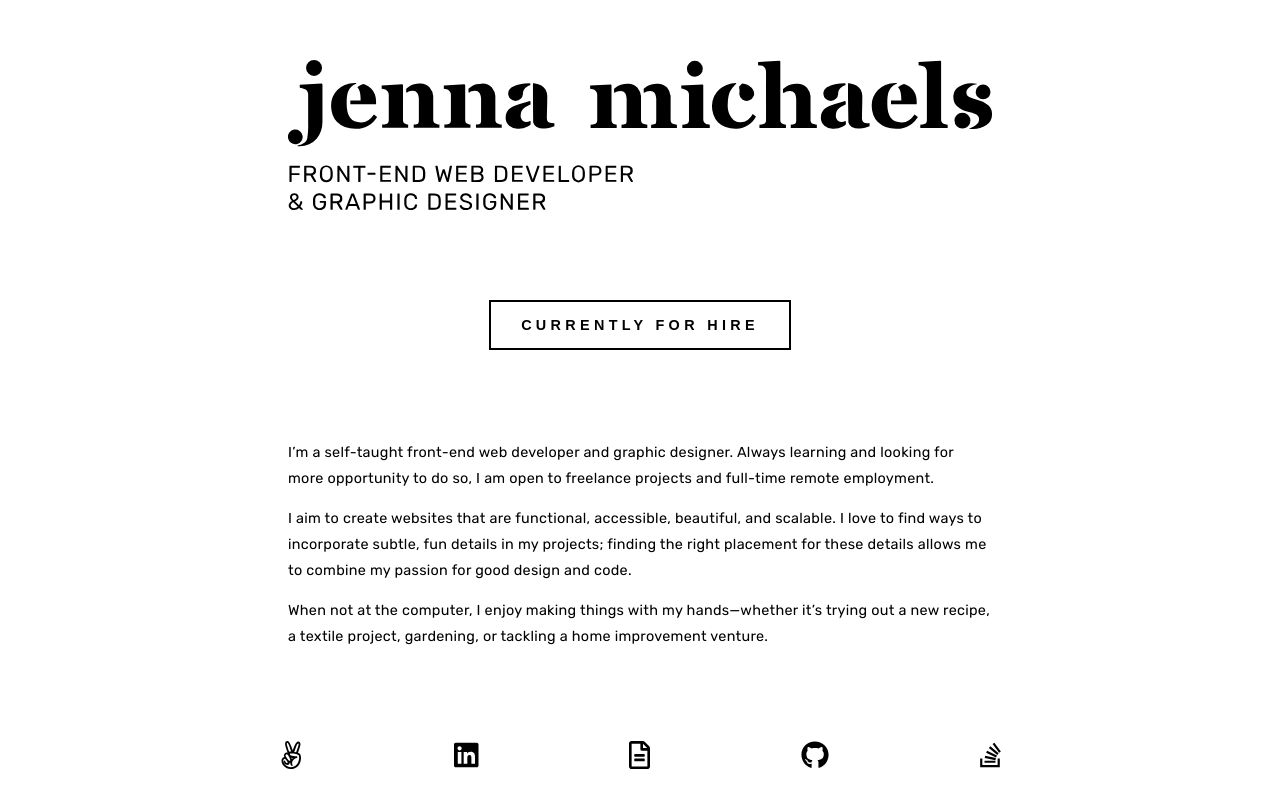
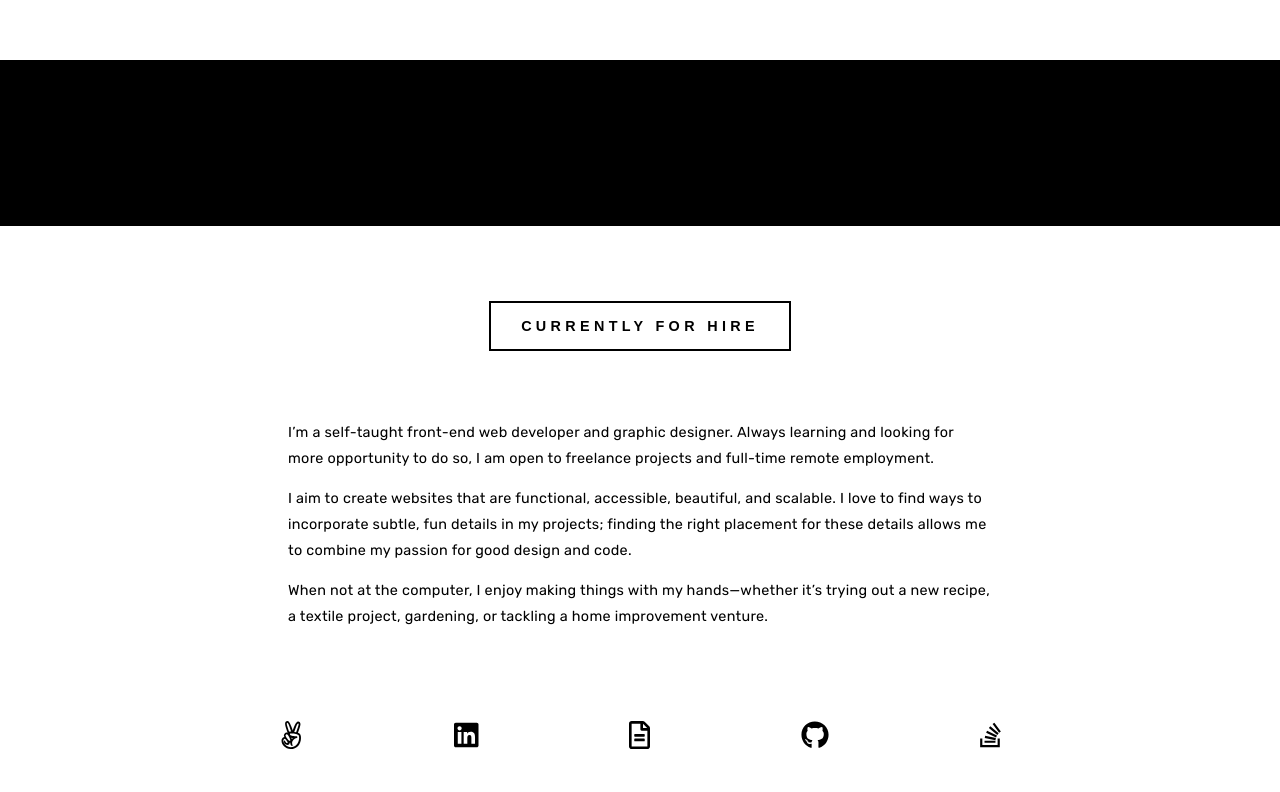
Before and after one commit to jenna-m/portfolio, a React (Create React App) app: page / in a window 1280 px wide. Shown: the part 160-952 px from the top of the page. Built offline with nearby package versions, Linux system fonts and the light colour scheme.

Commit message:
Update index.css

```diff
--- a/src/index.css
+++ b/src/index.css
@@ -138,15 +138,17 @@ a {
 }
 
 #logo-splash {
-	width: 55%;
-	margin: 20px 0px 80px 0px;
+	width: 100vw;
+	margin: 20px 0px 75px 0px;
+	padding: 25px 0px 45px 0px;
 	display: flex;
 	flex-direction: column;
+	background-color: #000000;
 }
 
 #logo-splash img {
 	margin: 0 auto;
-	width: 100%;
+	width: 35%;
 }
 
 /* Home sliding button styling */
@@ -155,7 +157,7 @@ button:hover {
 }
 button {
 	padding: 15px 30px;
-	margin: 10px 0px 75px;
+	margin-bottom: 55px;
 	overflow: hidden;
 	position: relative;
 	background: transparent;
@@ -241,7 +243,7 @@ button div {
 	width: max-content;
 	width: -moz-max-content;
 	background-color: #ffffff;
-	color: #1d1d1d;
+	color: #000000;
 	font-size: 0.4em;
 	font-weight: 500;
 	text-transform: uppercase;
@@ -264,27 +266,26 @@ button div {
 	transform: translate(-50%, -5px) scale(1);
 }
 
-/* Un-comment for Bottom Tooltip styling */
-/* [data-tooltip-location="bottom"]:before,
-[data-tooltip-location="bottom"]:after {
+/* Bottom-positioned Tooltip styling */
+[data-tooltip-location='bottom']:before,
+[data-tooltip-location='bottom']:after {
 	top: calc(100% + 5px);
 	bottom: auto;
 }
 
-[data-tooltip-location="bottom"]:before {
+[data-tooltip-location='bottom']:before {
 	transform: translate(-50%, 5px) scale(0.5);
 }
 
-[data-tooltip-location="bottom"]:hover:before {
+[data-tooltip-location='bottom']:hover:before {
 	transform: translate(-50%, 5px) scale(1);
 }
 
-[data-tooltip-location="bottom"]:after {
+[data-tooltip-location='bottom']:after {
 	border-width: 0px 5px 5px 5px;
 	border-color: transparent transparent rgba(55, 64, 70, 0.9) transparent;
 	transform-origin: bottom;
 }
-
 
 /* About */
 #about-section {
```
Lines whose indentation alone changed are shown as unchanged.
